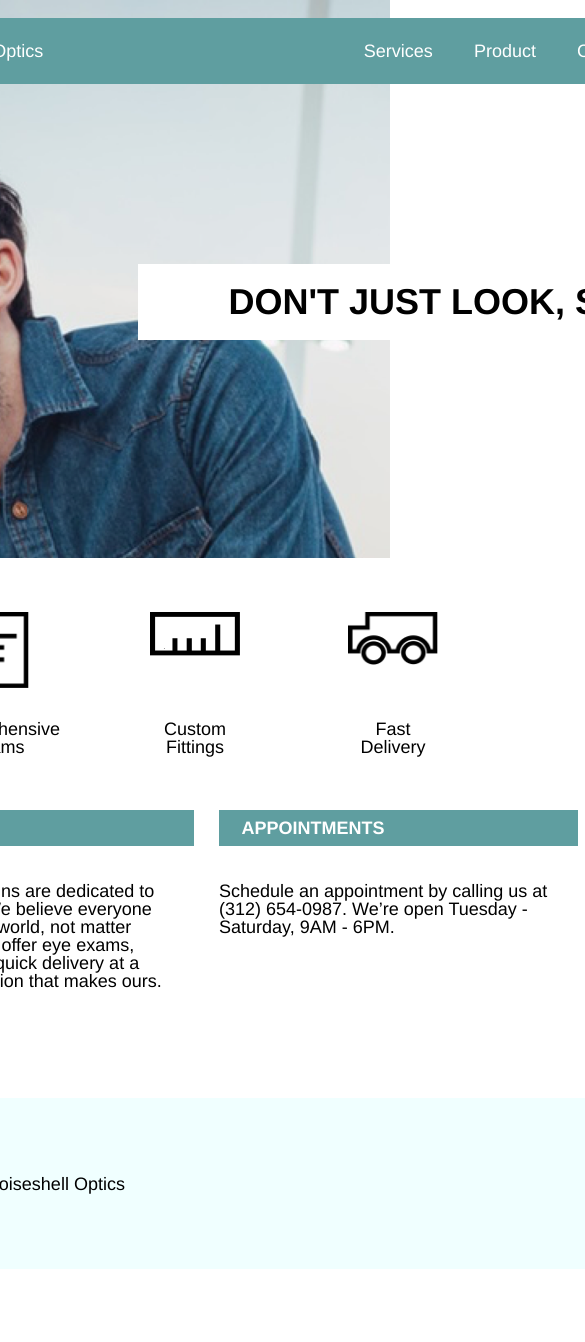
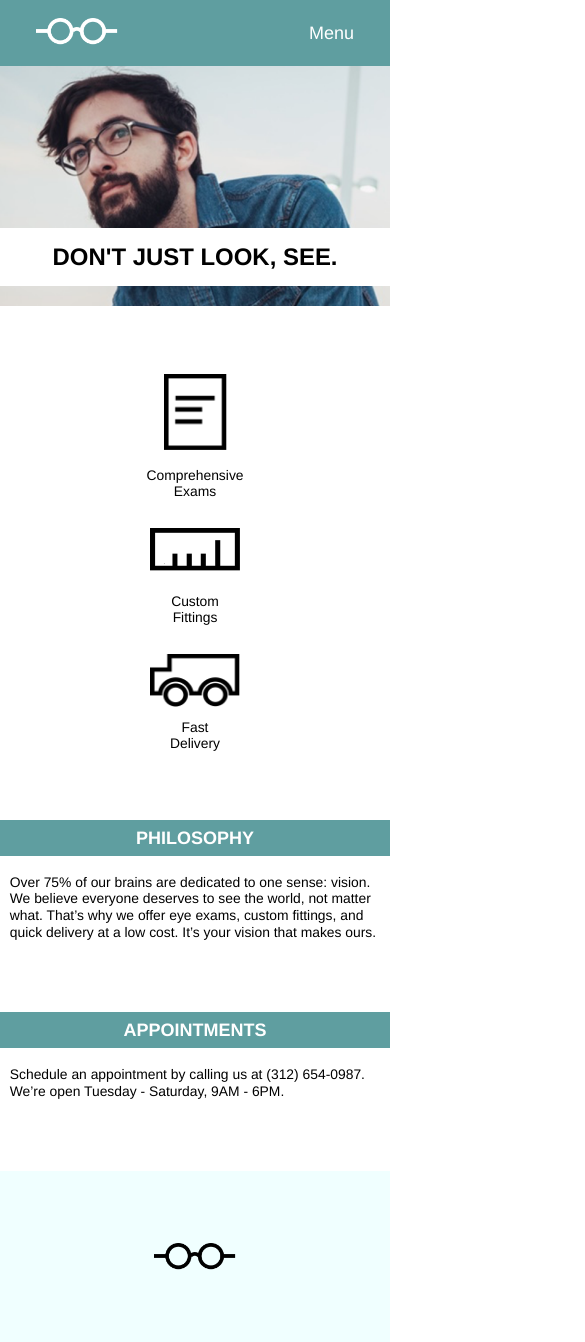
Before and after one commit to smh812xyz/ttsoptics, a plain HTML site: page index.html in a window 390 px wide. Shown: the top 1342 px of the page, 585 px wide, since content can reach past the window. Before the commit the page ends 1269 px from the top, so only its background shows below. Drawn offline with Linux system fonts and the light colour scheme.

Commit message:
Finished off ttsoptics site.  Updated mobile display.  Streamlined HTML (minimized duplication) and CSS

```diff
--- a/index.html
+++ b/index.html
@@ -15,14 +15,18 @@
   <div class="splash-container">
   </div>
   <!-- splash-container -->
+  <!-- positioning is absolute so it won't be in the document flow -->
 
   <div class="content-container">
+    <!-- entire content area -->
 
     <div class="site-container">
+      <!-- 970px wide & centered -->
 
       <div class="inside-splash-container">
+        <!-- placeholder that mimics splash-container -->
 
-        <header class="header-container">
+        <header class="header-container non-mobile-display">
           <div class="logo-header">
             <a href=#top-of-page>
             <img src="./resources/images/logo-white.png" alt="White Tortoiseshell logo" class="logo"></img>
@@ -40,10 +44,23 @@
 
         </header>
 
+        <header class="header-container mobile-display">
+          <div class="logo-header">
+            <a href=#top-of-page>
+            <img src="./resources/images/logo-white.png" alt="White Tortoiseshell logo" class="logo"></img>
+            </a>
+          </div>
+
+          <div class="menu-header">
+            <nav>
+              <span class="menu"><a href=#menu>Menu</a></span>
+            </nav>
+          </div>
+
+        </header>
+
         <div class="splash-message-container">
-          <!--<div class="splash-message">-->
           <h1>DON'T JUST LOOK, SEE.</h1>
-          <!--</div>-->
         </div>
 
       </div>
@@ -113,11 +130,8 @@
         </div>
       </footer>
 
-
-
     </div>
     <!-- site container -->
-
 
   </div>
   <!-- content-container -->
--- a/resources/css/style.css
+++ b/resources/css/style.css
@@ -63,7 +63,6 @@ h1 {
   /*border: 1px solid yellow;*/
 }
 
-
 .header-container {
   margin-top: 1rem;
   display: flex;
@@ -76,6 +75,10 @@ h1 {
   background-color: cadetblue;
   z-index: 10;
   /*margin-bottom: 10rem;*/
+}
+
+.mobile-display {
+  display: none;
 }
 
 .logo {
@@ -114,6 +117,10 @@ h1 {
   /*border: 1px solid black;*/
 }
 
+.mobile-display {
+  display: none;
+}
+
 .item-container {
   display: inline-flex;
   flex-direction: column;
@@ -136,7 +143,6 @@ h1 {
   align-items: center;
   /*border: 1px solid black;*/
 }
-
 
 .item-description {
   display: flex;
@@ -186,7 +192,6 @@ h1 {
   display: inline-flex;
   flex-direction: column;
   width: 100px%;
-  /*height: 100%;*/
   background-color: white;
   padding: 1rem 0rem;
   text-align: left;
@@ -205,6 +210,144 @@ h1 {
   /* border: 1px solid white; */
 }
 
-.logo-header .logo {
+.footer-container .logo-header .logo {
   margin-left: 4rem;
 }
+
+@media only screen and (max-width: 1024px) {
+
+  /* rules to apply for screens 1024px and smaller */
+
+  .site-container {
+    width: 100%;
+  }
+
+  .splash-container {
+    height: 22rem;
+  }
+
+  .inside-splash-container {
+    height: 22rem;
+  }
+
+  .header-container {
+    margin-top: 0rem;
+  }
+
+  .splash-message-container {
+    padding: .75rem 4rem;
+    margin-top: 5rem;
+    margin-right: 2rem;
+    /*border: 1px solid yellow;*/
+  }
+
+  .mobile-display {
+    display: none;
+  }
+
+
+  h1 {
+    font-size: 1.33rem;
+  }
+
+}
+
+
+@media only screen and (max-width: 650px) {
+
+/* rules to apply for screens 650px and smaller */
+/* reality is that the menu won't display nicely under 650px wide */
+
+  .non-mobile-display {
+    display: none;
+  }
+
+  .mobile-display {
+    display: flex;
+    margin-top: 0rem;
+  }
+
+}
+
+@media only screen and (max-width: 470px) {
+
+  /* rules to apply for screens 470px and smaller */
+
+  .splash-container {
+    height: 17rem;
+    background-position: 20%;
+  }
+
+  .inside-splash-container {
+    height: 17rem;
+    flex-direction: column;
+  }
+
+  .product-container {
+    flex-direction: column;
+    height: 100%;
+    margin-top: 3.77rem;
+    margin-bottom: 3.77rem;
+    align-items: center;
+  }
+
+  .item-container {
+    width: 100%;
+    height: 7rem;
+  }
+
+  .splash-message-container {
+    padding: 1rem 0rem;
+    margin-top: 9rem;
+    margin-right: 0rem;
+    justify-content: center;
+    width: 100%;
+    /*border: 1px solid yellow;*/
+  }
+
+  .information-band {
+    flex-wrap: wrap;
+    margin-bottom: 0rem;
+  }
+
+  .block-container {
+    width: 100%;
+    margin-left: 0rem;
+    margin-right: 0rem;
+  }
+
+  .information-block {
+    text-align: center;
+    padding: .5rem 0rem .5rem 0rem;
+  }
+
+  .information-block-white {
+    padding: 0rem;
+    margin-bottom: 4rem;
+    margin-left: 2.5%;
+    margin-right: 2.5%;
+  }
+
+  .footer-container {
+    justify-content: center;
+  }
+
+  .footer-container .logo-header .logo {
+    margin-left: 1rem;
+  }
+
+  .logo-header h4 {
+    display: none;
+  }
+
+  p {
+    font-size: .77rem;
+    line-height: 1.2;
+  }
+
+  #item-2,
+  #item-3 {
+    margin-top: 1.54rem;
+  }
+
+}
```
Also changed, not shown: 1 other file.
